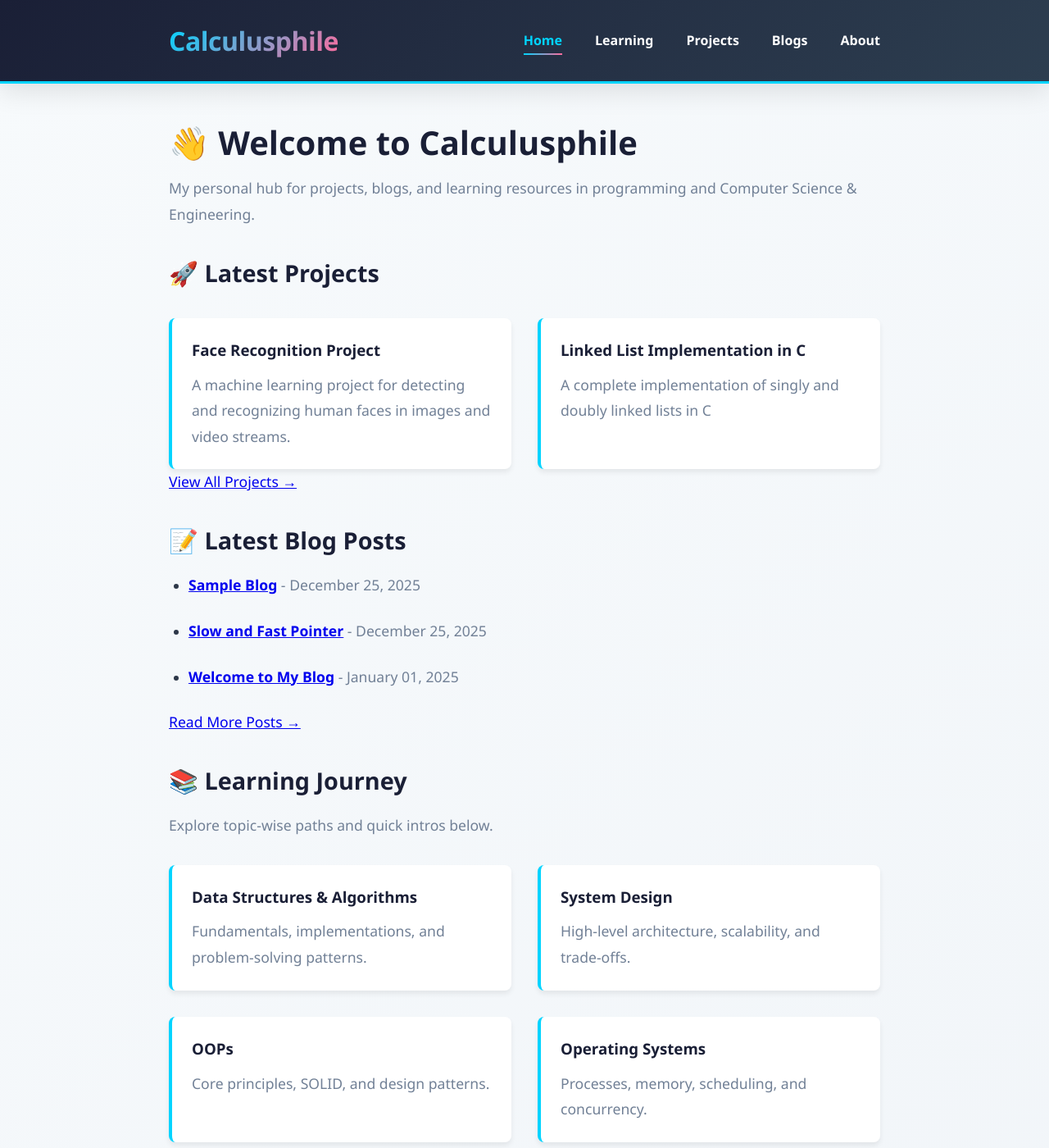
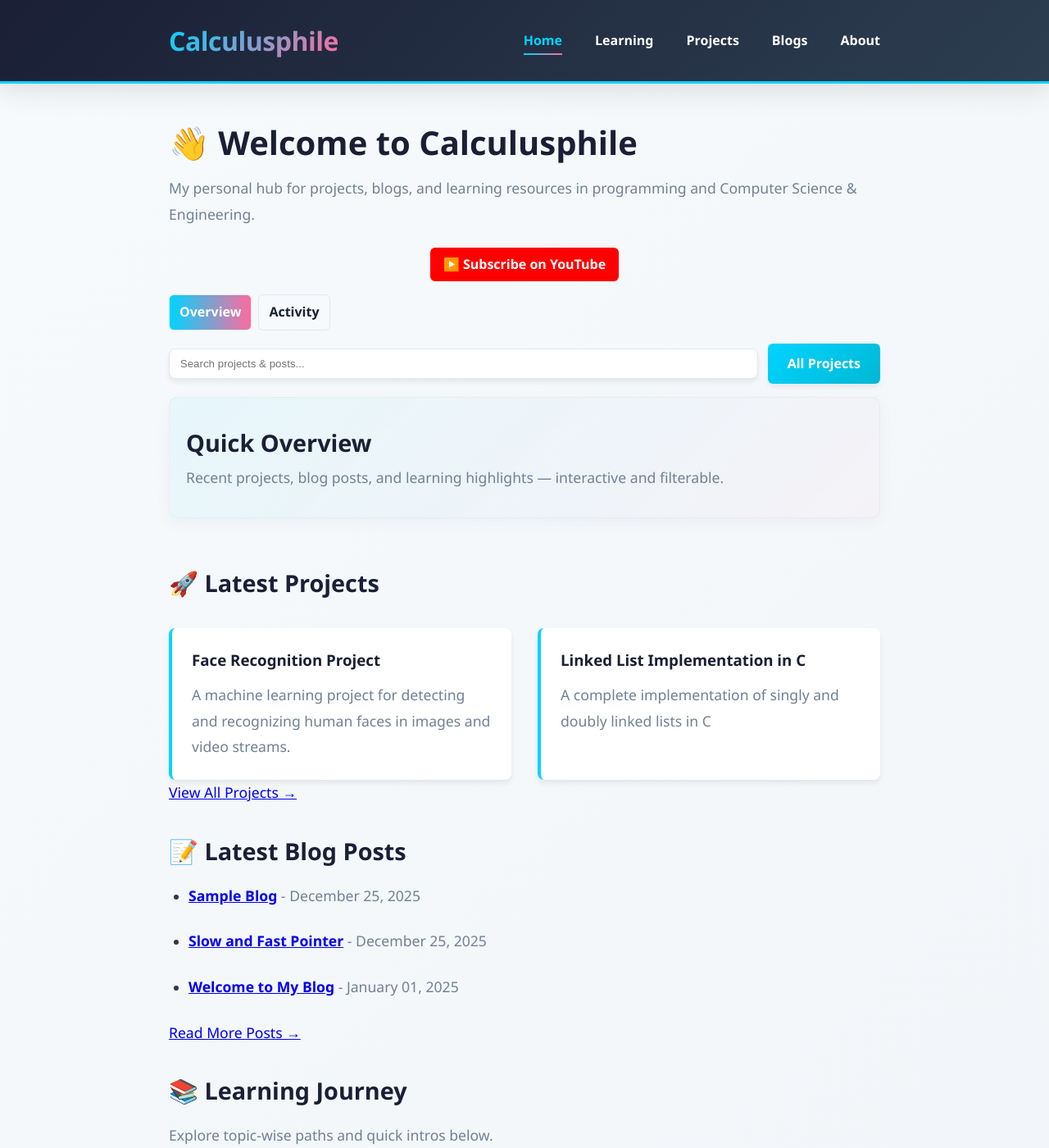
Before and after one commit to calculusphile/calculusphile.github.io, a Jekyll site: the page built from index.md, in a window 1280 px wide and 1400 px high. Shown: the whole window at 82% size. Built offline with Jekyll 4.4.1, drawn with Linux system fonts in a browser that asks for light colours.

Commit message:
Add interactive home features: tabs, search, and YouTube link

```diff
--- a/_layouts/default.html
+++ b/_layouts/default.html
@@ -30,5 +30,6 @@
         <p>&copy; {{ 'now' | date: '%Y' }} {{ site.author }}. All rights reserved.</p>
     </footer>
     <script src="{{ '/assets/js/nav.js' | relative_url }}"></script>
+    <script src="{{ '/assets/js/home.js' | relative_url }}"></script>
 </body>
 </html>
--- a/assets/css/main.css
+++ b/assets/css/main.css
@@ -462,3 +462,44 @@ a[role="button"]:hover, .btn:hover {
     margin: 0;
     color: var(--light-text);
 }
+
+/* Home interactive controls */
+.home-top {
+    display: grid;
+    gap: 1rem;
+    margin: 1rem 0 2rem 0;
+}
+.hf-tabs {
+    display:flex;
+    gap:0.5rem;
+}
+.hf-tab {
+    padding:0.5rem 0.75rem;
+    background:rgba(255,255,255,0.06);
+    border-radius:6px;
+    cursor:pointer;
+    font-weight:700;
+    color:var(--primary-color);
+    border:1px solid var(--border-color);
+}
+.hf-tab.active {
+    background: linear-gradient(90deg, var(--secondary-color), var(--accent-color));
+    color: white;
+}
+.home-search {
+    display:flex;
+    gap:0.75rem;
+    align-items:center;
+}
+.home-search input[type="search"]{
+    flex:1;
+    padding:0.6rem 0.8rem;
+    border-radius:8px;
+    border:1px solid var(--border-color);
+    box-shadow: var(--shadow-sm);
+}
+.hf-panel{ display:none; }
+.hf-panel.active{ display:block; }
+.activity-list{ display:flex; gap:1rem; align-items:flex-start; }
+.activity-list .col{ flex:1; }
+.home-post-item{ padding:0.25rem 0; color:var(--text-color); }
--- /dev/null
+++ b/assets/js/home.js
@@ -0,0 +1,44 @@
+document.addEventListener('DOMContentLoaded', function() {
+  // Tabs: Overview / Activity
+  var tabs = document.querySelectorAll('.hf-tab');
+  var panels = document.querySelectorAll('.hf-panel');
+  tabs.forEach(function(tab) {
+    tab.addEventListener('click', function() {
+      var target = this.dataset.target;
+      tabs.forEach(t=>t.classList.remove('active'));
+      panels.forEach(p=>p.classList.remove('active'));
+      this.classList.add('active');
+      document.querySelector('#' + target).classList.add('active');
+    });
+  });
+
+  // Search filter for projects and posts
+  var search = document.getElementById('home-search');
+  if (search) {
+    search.addEventListener('input', function(e) {
+      var q = e.target.value.toLowerCase().trim();
+      // filter project cards
+      document.querySelectorAll('.project-card').forEach(function(card){
+        var text = card.textContent.toLowerCase();
+        card.style.display = text.indexOf(q) !== -1 ? '' : 'none';
+      });
+      // filter post list items
+      document.querySelectorAll('.home-post-item').forEach(function(li){
+        var text = li.textContent.toLowerCase();
+        li.style.display = text.indexOf(q) !== -1 ? '' : 'none';
+      });
+    });
+  }
+
+  // Simple entrance animation for cards
+  var cards = document.querySelectorAll('.project-card');
+  cards.forEach(function(c, i){
+    c.style.opacity = 0;
+    c.style.transform = 'translateY(8px)';
+    setTimeout(function(){
+      c.style.transition = 'opacity 360ms ease, transform 360ms ease';
+      c.style.opacity = 1;
+      c.style.transform = 'translateY(0)';
+    }, 80 * i);
+  });
+});
--- a/index.md
+++ b/index.md
@@ -7,6 +7,53 @@ title: Home
 
 My personal hub for projects, blogs, and learning resources in programming and Computer Science & Engineering.
 
+
+<div style="text-align:center; margin:1rem 0;">
+    <a href="https://youtube.com/@calculusphile?si=ZXuiXQ2fsTA3Fhax" target="_blank" rel="noopener noreferrer" style="display:inline-block; background:#FF0000; color:white; padding:0.5rem 1rem; border-radius:6px; text-decoration:none; font-weight:600;">▶️ Subscribe on YouTube</a>
+</div>
+
+<div class="home-top">
+    <div class="hf-tabs">
+        <div class="hf-tab active" data-target="overview">Overview</div>
+        <div class="hf-tab" data-target="activity">Activity</div>
+    </div>
+
+    <div class="home-search">
+        <input id="home-search" type="search" placeholder="Search projects & posts..." aria-label="Search" />
+        <a href="{{ '/projects' | relative_url }}" role="button">All Projects</a>
+    </div>
+
+    <div id="overview" class="hf-panel active">
+        <div class="blog-hero">
+            <h2>Quick Overview</h2>
+            <p>Recent projects, blog posts, and learning highlights — interactive and filterable.</p>
+        </div>
+    </div>
+
+    <div id="activity" class="hf-panel">
+        <div class="activity-list">
+            <div class="col">
+                <h3>Recent Projects</h3>
+                <div class="projects-list">
+                    {% for project in site.projects limit:3 %}
+                    <div class="project-card">
+                        <h3><a href="{{ project.url }}">{{ project.title }}</a></h3>
+                        {% if project.description %}<p>{{ project.description }}</p>{% endif %}
+                    </div>
+                    {% endfor %}
+                </div>
+            </div>
+            <div class="col">
+                <h3>Recent Posts</h3>
+                <ul>
+                    {% for post in site.posts limit:5 %}
+                    <li class="home-post-item">**[{{ post.title }}]({{ post.url }})** - <time>{{ post.date | date: "%b %d, %Y" }}</time></li>
+                    {% endfor %}
+                </ul>
+            </div>
+        </div>
+    </div>
+</div>
 
 ## 🚀 Latest Projects
 
```
Also changed, not shown: about.md (+1 -0 lines).
